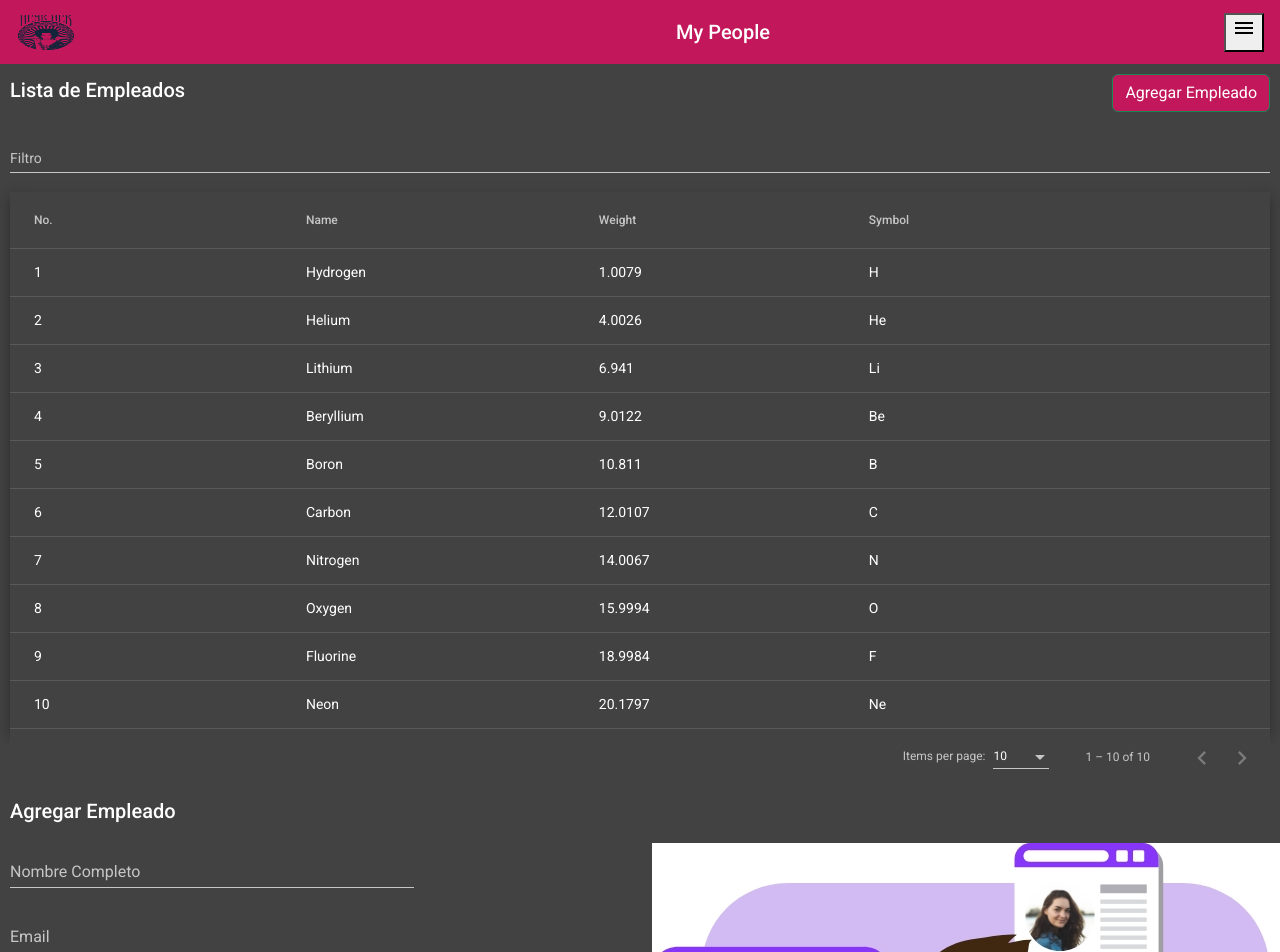
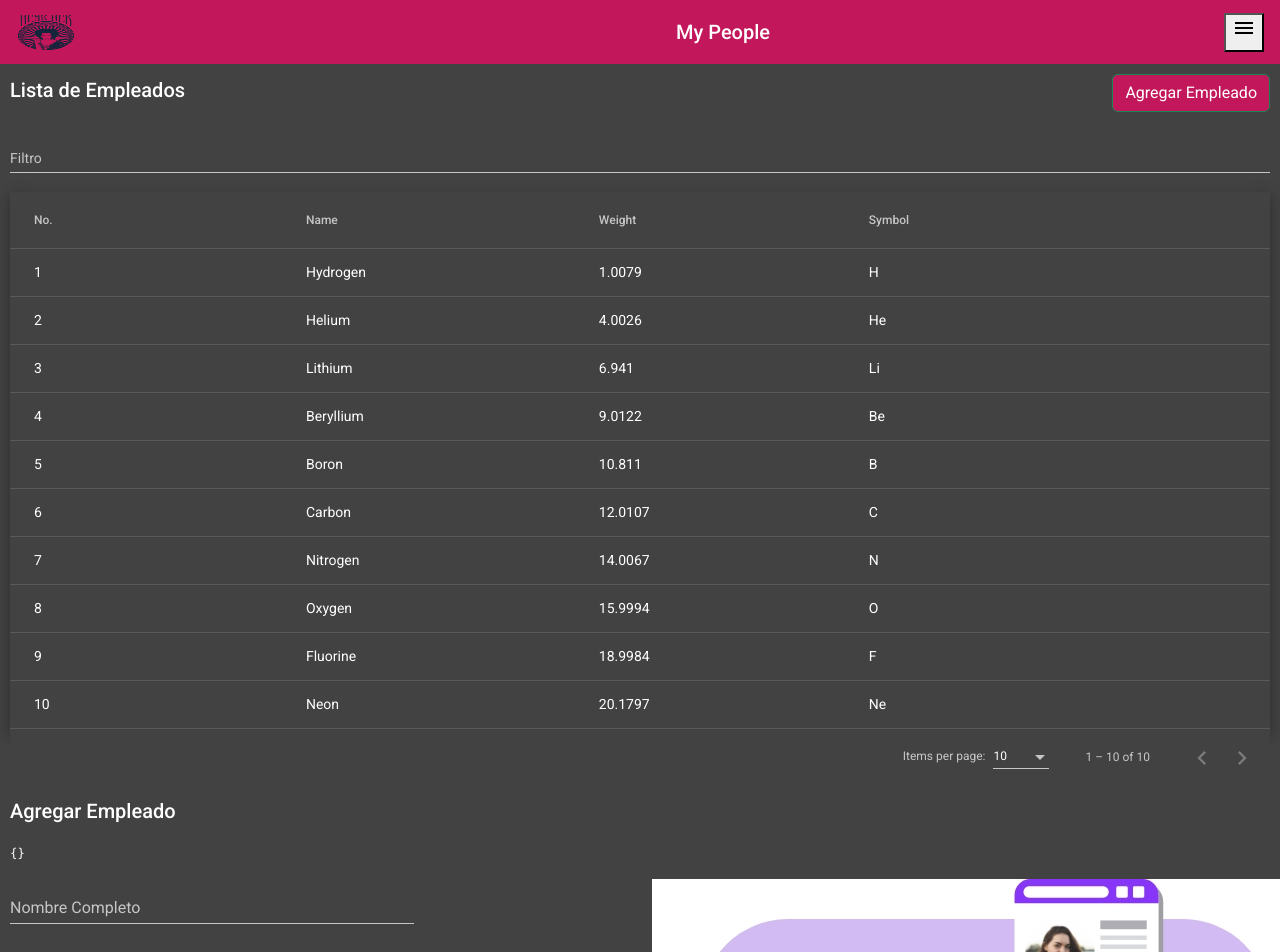
Before and after one commit to SandraDeTena/App_Empleados-Angular, an Angular app: page / in a window 1280 px wide. Shown: the top 952 px of the page. Built offline with nearby package versions, Linux system fonts and the light colour scheme.

Commit message:
He enlazado el Formulario con el HTML a través de ReactiveFormModule

```diff
--- a/src/app/components/add-edit-empleado/add-edit-empleado.component.html
+++ b/src/app/components/add-edit-empleado/add-edit-empleado.component.html
@@ -4,9 +4,10 @@
     </div>
 </div>
 
+<pre>{{form.value | json}}</pre>
 <div class="row">
     <div class="col-lg-4">
-        <form autocomplete="off">
+        <form [formGroup]="form" autocomplete="off">
             <!-- Nombre del empleado -->
             <div class="col-lg-12">
                 <mat-form-field class="form-container">
--- a/src/app/components/add-edit-empleado/add-edit-empleado.component.ts
+++ b/src/app/components/add-edit-empleado/add-edit-empleado.component.ts
@@ -1,4 +1,6 @@
+import { ThisReceiver } from '@angular/compiler';
 import { Component, OnInit } from '@angular/core';
+import { FormBuilder, FormGroup } from '@angular/forms';
 import { MatCalendarCellClassFunction } from '@angular/material/datepicker';
 import { MAT_RADIO_DEFAULT_OPTIONS } from '@angular/material/radio';
 
@@ -25,8 +27,13 @@ export class AddEditEmpleadoComponent implements OnInit {
   };
 
   //Estados civiles
-  estadosCiviles: any[] = ['Soltero/a', 'Casado/a', 'Viudo/a', 'Divorciado/a']
-  constructor() { }
+  estadosCiviles: any[] = ['Soltero/a', 'Casado/a', 'Viudo/a', 'Divorciado/a'];
+
+  //Formulario
+  form: FormGroup;
+  constructor(private fb: FormBuilder) {
+    this.form = this.fb.group({})
+  }
 
   ngOnInit(): void {
   }
```
